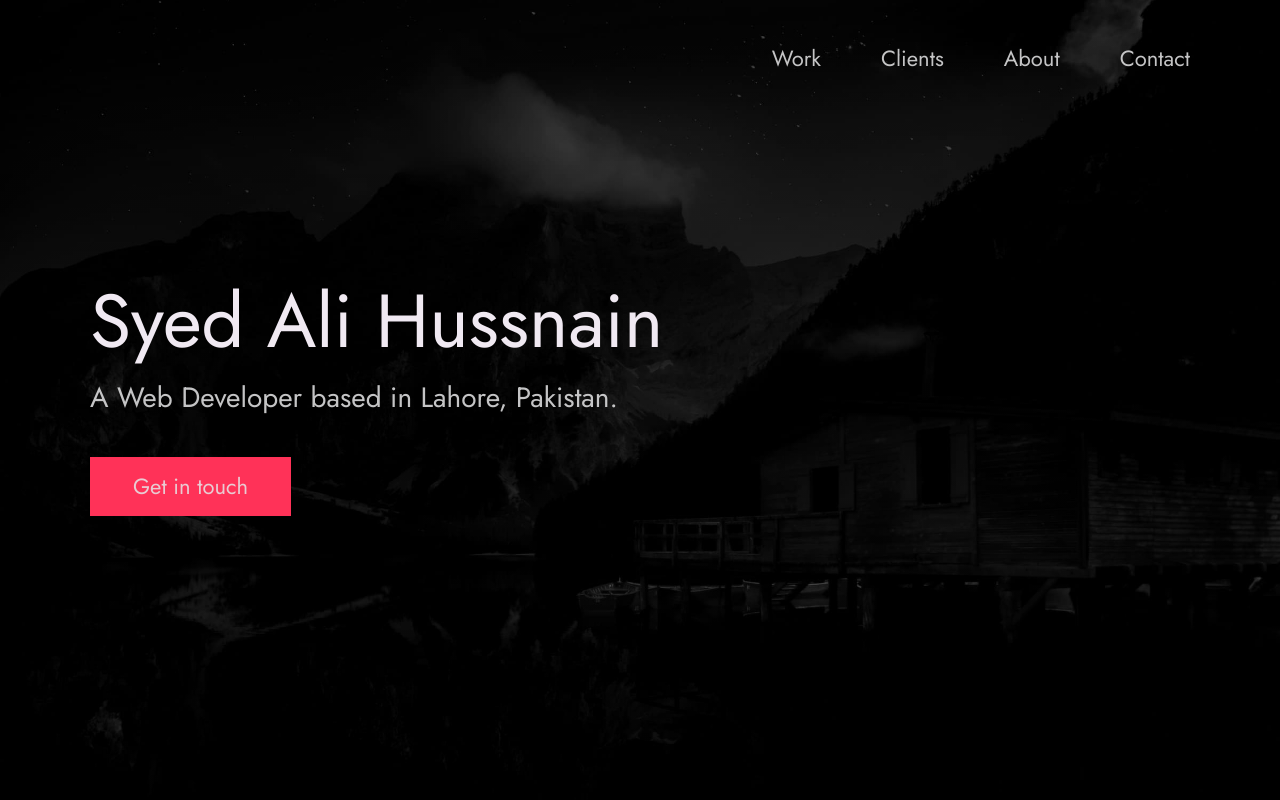
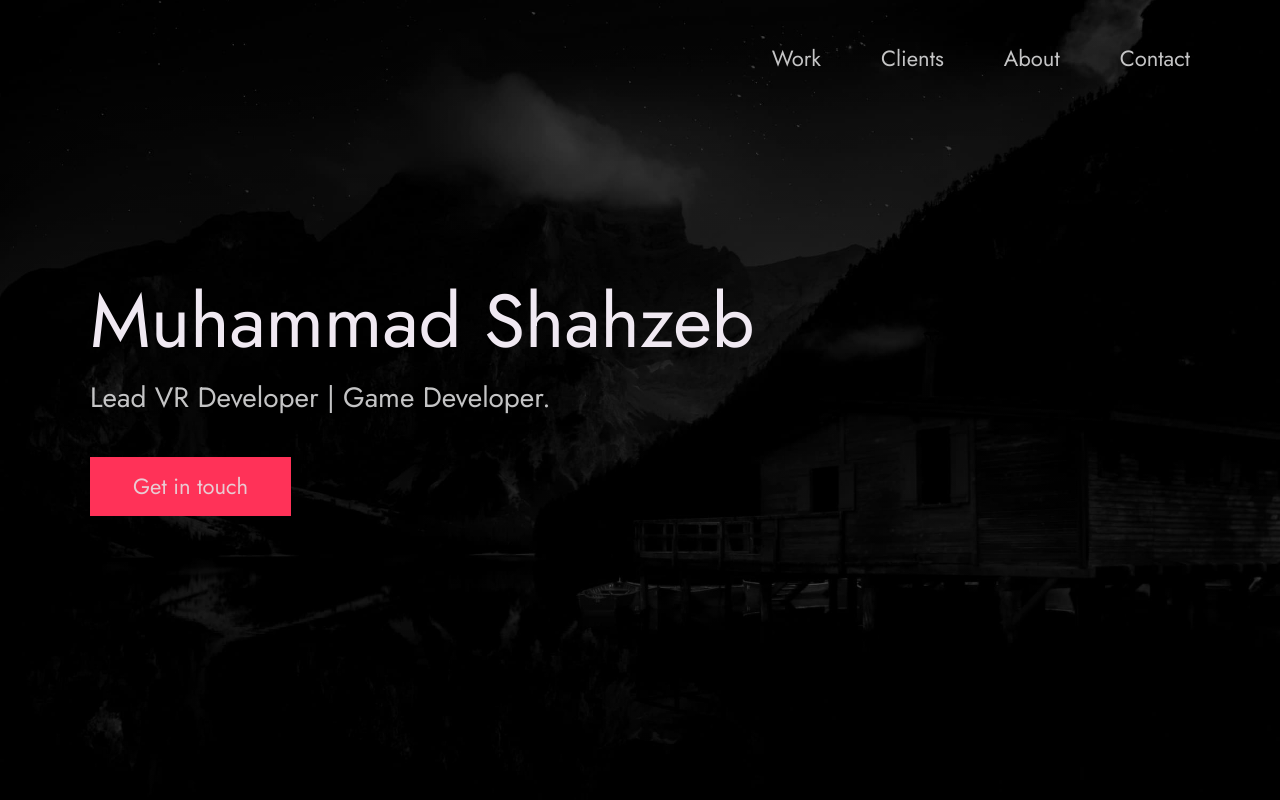
Before and after one commit to shez32/Portfolio, a plain HTML site: page index.html in a window 1280 px wide. Shown: the top 800 px of the page. Drawn offline with Linux system fonts and the light colour scheme.

Commit message:
Update index.html

```diff
--- a/index.html
+++ b/index.html
@@ -56,10 +56,10 @@
       <div class="header__text">
         <h1 class="heading-primary">
           <!-- Replace the following name with your name -->
-          <span>Syed Ali Hussnain</span>
+          <span>Muhammad Shahzeb</span>
         </h1>
         <!-- Put a small paragraph about yourself -->
-        <p>A Web Developer based in Lahore, Pakistan.</p>
+        <p>Lead VR Developer | Game Developer.</p>
         <a href="#contact" class="btn btn--pink">Get in touch</a>
       </div>
     </div>
```
